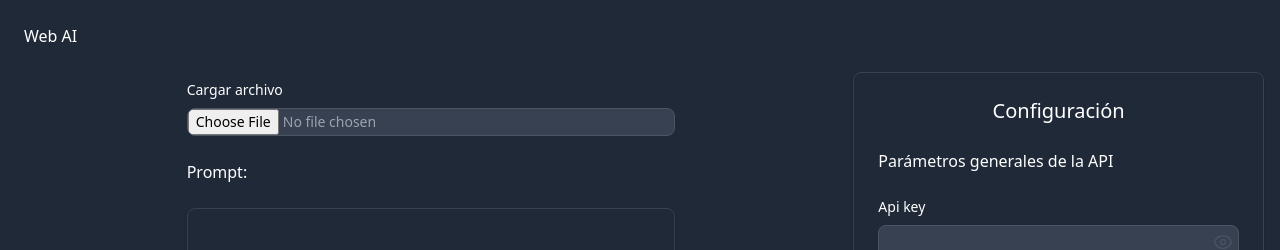
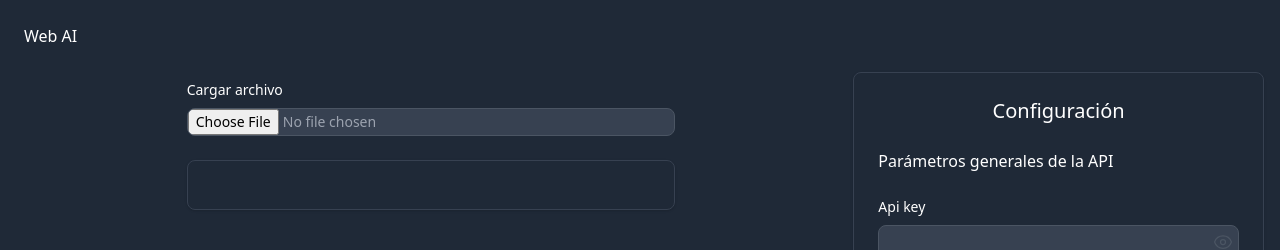
Before and after one commit to torrescereno/web-ai, a Next.js app: page / in a window 1280 px wide. Shown: the top 250 px of the page. Built offline with nearby package versions, Linux system fonts and the light colour scheme.

Commit message:
Hidden prompt resume

```diff
--- a/src/components/FromProcess.tsx
+++ b/src/components/FromProcess.tsx
@@ -231,9 +231,13 @@ export const FromProcess = () => {
             }
 
             <div>
-                <p>
-                    Prompt: {promptResume}
-                </p>
+                {
+                    promptResume && (
+                        <p>
+                            Prompt: {promptResume}
+                        </p>
+                    )
+                }
             </div>
 
             {
```
